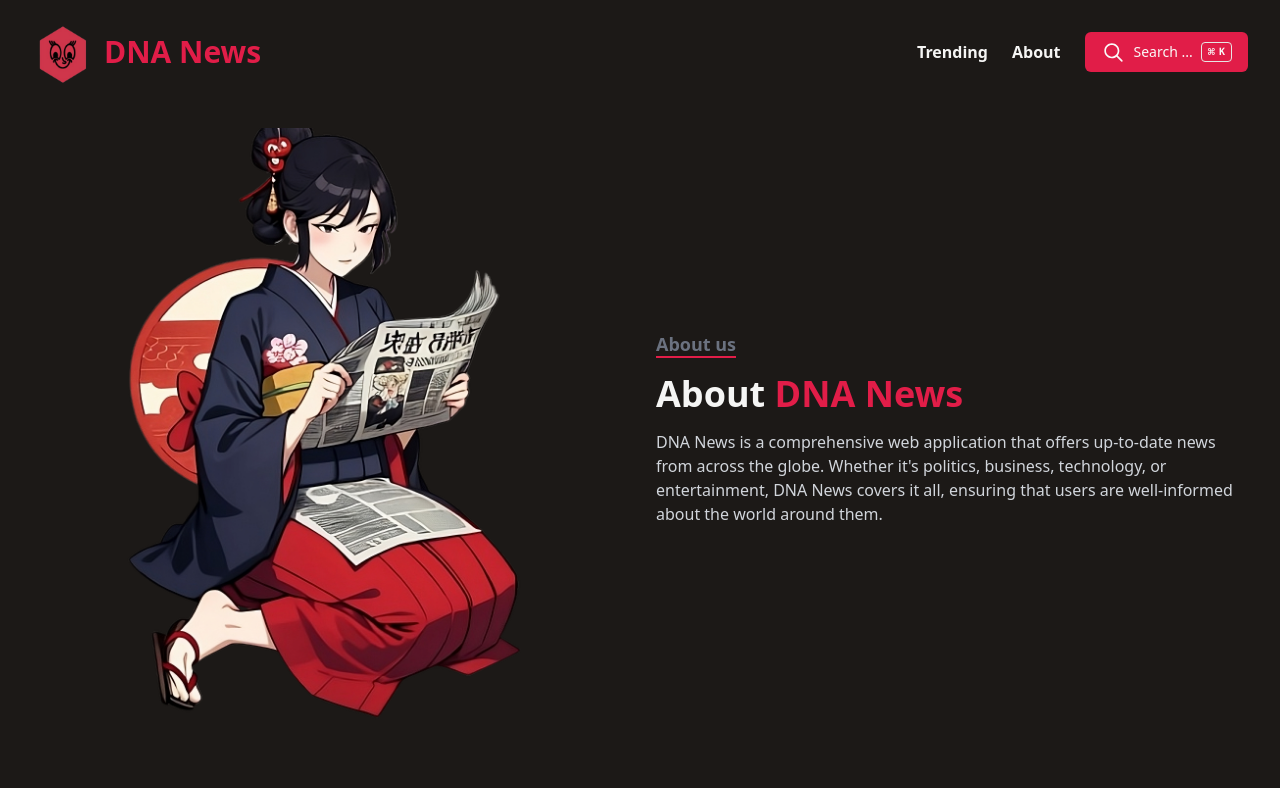
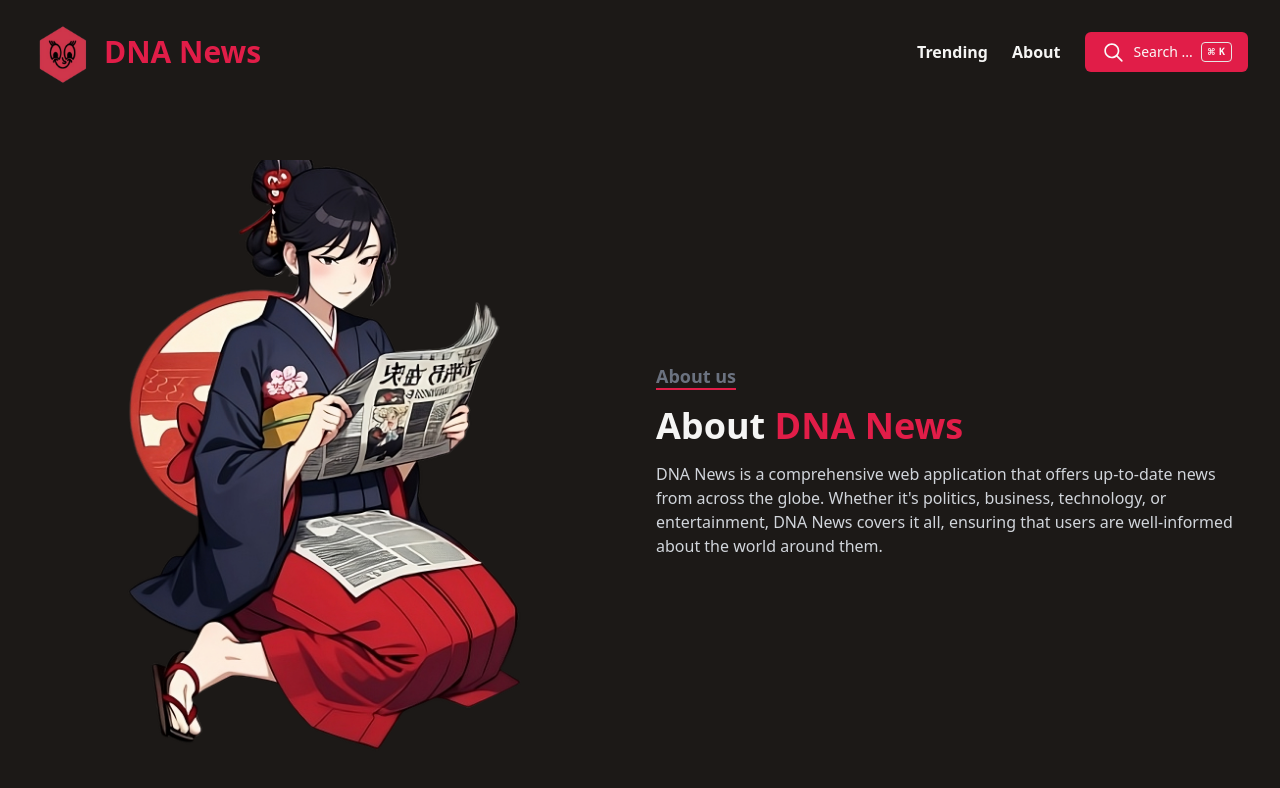
Before and after one commit to rhnas110/dna-news, a React (Vite) app: page /about in a window 1280 px wide. Shown: the top 788 px of the page. Built offline with nearby package versions, Linux system fonts and the light colour scheme.

Commit message:
style: add layout main (#11)

```diff
--- /dev/null
+++ b/src/components/layouts/index.jsx
@@ -0,0 +1,3 @@
+export const Main = ({ children }) => {
+  return <main className="p-2 mx-auto my-8 max-w-7xl">{children}</main>;
+};
--- a/src/pages/404/index.jsx
+++ b/src/pages/404/index.jsx
@@ -3,18 +3,18 @@ import { Button } from "@/components/ui/button";
 
 export const NotFound = () => {
   return (
-    <div className="w-full h-dvh flex flex-col items-center justify-center px-2">
+    <main className="flex flex-col items-center justify-center w-full px-2 h-dvh">
       <div className="flex justify-center md:w-1/2">
         <img
           src={notfound}
           alt="notfound"
           loading="lazy"
-          className="object-center object-cover w-8/12 md:w-1/2"
+          className="object-cover object-center w-8/12 md:w-1/2"
         />
       </div>
       <a href="/" className="my-4">
         <Button className="bg-rose-600 hover:bg-rose-700">Home</Button>
       </a>
-    </div>
+    </main>
   );
 };
--- a/src/pages/About/index.jsx
+++ b/src/pages/About/index.jsx
@@ -1,3 +1,4 @@
+import { Main } from "@/components/layouts";
 import { Navbar } from "@/components/layouts/navbar";
 import { About as AboutLayout } from "@/components/layouts/about";
 
@@ -5,10 +6,10 @@ export const About = () => {
   return (
     <>
       <Navbar />
-      <main className="max-w-7xl mx-auto p-2">
+      <Main>
         {/* CONTENT ABOUT */}
         <AboutLayout />
-      </main>
+      </Main>
     </>
   );
 };
--- a/src/pages/Home/index.jsx
+++ b/src/pages/Home/index.jsx
@@ -1,3 +1,4 @@
+import { Main } from "@/components/layouts";
 import { Navbar } from "@/components/layouts/navbar";
 import { NewsHeadline } from "@/components/layouts/news/news-headline";
 
@@ -5,9 +6,9 @@ export const Home = () => {
   return (
     <>
       <Navbar />
-      <main className="max-w-7xl mx-auto p-2">
+      <Main>
         <NewsHeadline />
-      </main>
+      </Main>
     </>
   );
 };
--- a/src/pages/News/index.jsx
+++ b/src/pages/News/index.jsx
@@ -1,3 +1,4 @@
+import { Main } from "@/components/layouts";
 import { Navbar } from "@/components/layouts/navbar";
 import { News as NewsLayout } from "@/components/layouts/news";
 
@@ -5,10 +6,10 @@ export const News = () => {
   return (
     <>
       <Navbar />
-      <main className="max-w-7xl mx-auto p-2">
+      <Main>
         {/* CONTENT NEWS */}
         <NewsLayout />
-      </main>
+      </Main>
     </>
   );
 };
```
